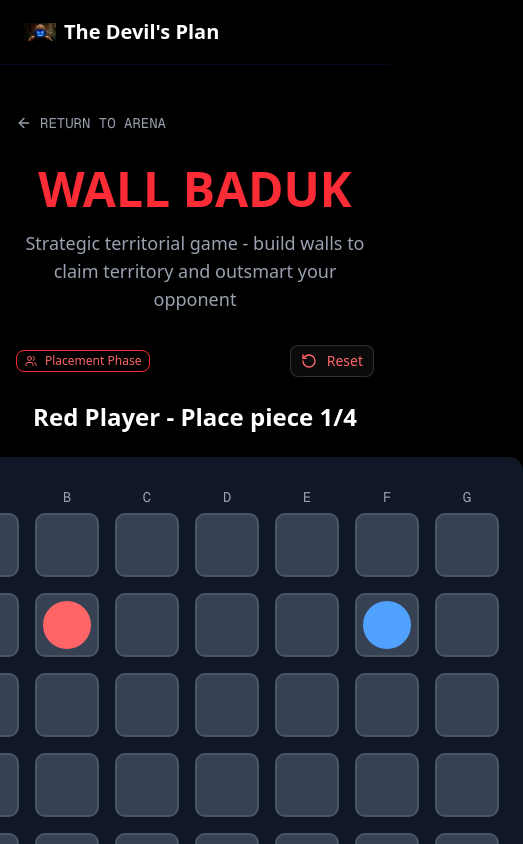
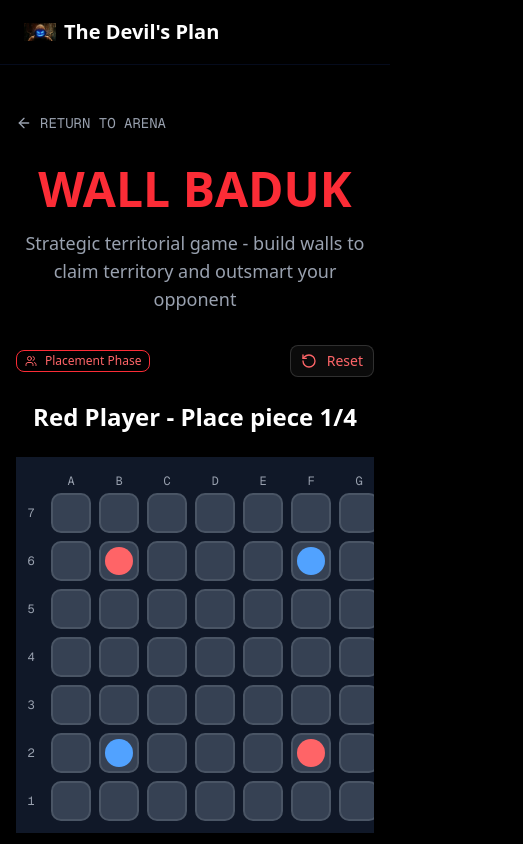
Before and after one commit to riannelimje/the-devils-plan, a Next.js app: page /games/wallBaduk in a window 390 px wide. Both pictures are taken after a click on the button "START GAME". Shown: the top 844 px of the page, 523 px wide, since content can reach past the window. Built offline with nearby package versions, Linux system fonts and the light colour scheme.

Commit message:
add analytics and mobile responsiveness

```diff
--- a/package.json
+++ b/package.json
@@ -16,6 +16,7 @@
     "@radix-ui/react-switch": "^1.2.4",
     "@radix-ui/react-tabs": "^1.1.11",
     "@supabase/supabase-js": "^2.49.8",
+    "@vercel/analytics": "^1.6.1",
     "class-variance-authority": "^0.7.1",
     "clsx": "^2.1.1",
     "framer-motion": "^12.23.26",
--- a/src/app/games/wallBaduk/page.tsx
+++ b/src/app/games/wallBaduk/page.tsx
@@ -715,18 +715,18 @@
 
     // Column headers
     const colHeaders = []
-    colHeaders.push(<div key="corner" className="w-16 h-8" />) // Corner space
+    colHeaders.push(<div key="corner" className="w-10 sm:w-16 h-6 sm:h-8" />) // Corner space
     for (let col = 0; col < BOARD_SIZE; col++) {
       colHeaders.push(
         <div
           key={`col-header-${col}`}
-          className="w-16 h-8 flex items-center justify-center text-gray-400 text-sm font-mono"
+          className="w-10 sm:w-16 h-6 sm:h-8 flex items-center justify-center text-gray-400 text-xs sm:text-sm font-mono"
         >
           {getColLabel(col)}
         </div>,
       )
       if (col < BOARD_SIZE - 1) {
-        colHeaders.push(<div key={`col-spacer-${col}`} className="w-4 h-8" />)
+        colHeaders.push(<div key={`col-spacer-${col}`} className="w-2 sm:w-4 h-6 sm:h-8" />)
       }
     }
     boardElements.push(
@@ -743,7 +743,7 @@
       rowElements.push(
         <div
           key={`row-label-${row}`}
-          className="w-16 h-16 flex items-center justify-center text-gray-400 text-sm font-mono"
+          className="w-10 sm:w-16 h-10 sm:h-16 flex items-center justify-center text-gray-400 text-xs sm:text-sm font-mono"
         >
           {getRowLabel(row)}
         </div>,
@@ -759,7 +759,7 @@
         rowElements.push(
           <div
             key={`square-${row}-${col}`}
-            className={`w-16 h-16 rounded-lg cursor-pointer transition-all duration-200 flex items-center justify-center border-2 ${
+            className={`w-10 sm:w-16 h-10 sm:h-16 rounded-lg cursor-pointer transition-all duration-200 flex items-center justify-center border-2 ${
               isValidMove
                 ? "bg-emerald-600 border-emerald-500"
                 : isPendingWall
@@ -777,7 +777,7 @@
             {/* Counter */}
             {counter && (
               <div
-                className={`w-12 h-12 rounded-full cursor-pointer transition-all duration-200 ${
+                className={`w-7 sm:w-12 h-7 sm:h-12 rounded-full cursor-pointer transition-all duration-200 ${
                   counter.color === "red" ? "bg-red-400" : "bg-blue-400"
                 } ${selectedCounter === counter.id ? "ring-2 ring-white scale-110" : "hover:scale-105"}`}
                 onClick={(e) => {
@@ -801,7 +801,7 @@
           rowElements.push(
             <div
               key={`vwall-${row}-${col}`}
-              className={`w-4 h-16 cursor-pointer transition-all duration-200 rounded-sm flex items-center justify-center ${
+              className={`w-2 sm:w-4 h-10 sm:h-16 cursor-pointer transition-all duration-200 rounded-sm flex items-center justify-center ${
                 vSlot?.occupied
                   ? vSlot.color === "red"
                     ? "bg-red-400"
@@ -817,7 +817,7 @@
               }}
             >
               {vSlot?.occupied && (
-                <div className={`w-2 h-12 rounded-sm ${vSlot.color === "red" ? "bg-red-500" : "bg-blue-500"}`} />
+                <div className={`w-1 sm:w-2 h-7 sm:h-12 rounded-sm ${vSlot.color === "red" ? "bg-red-500" : "bg-blue-500"}`} />
               )}
             </div>,
           )
@@ -835,7 +835,7 @@
         const hRowElements = []
 
         // Empty space for row label
-        hRowElements.push(<div key="row-spacer" className="w-16 h-4" />)
+        hRowElements.push(<div key="row-spacer" className="w-10 sm:w-16 h-2 sm:h-4" />)
 
         for (let col = 0; col < BOARD_SIZE; col++) {
           const hSlot = wallSlots.find((s) => s.type === "horizontal" && s.row === row && s.col === col)
@@ -848,7 +848,7 @@
           hRowElements.push(
             <div
               key={`hwall-${row}-${col}`}
-              className={`w-16 h-4 cursor-pointer transition-all duration-200 rounded-sm flex items-center justify-center ${
+              className={`w-10 sm:w-16 h-2 sm:h-4 cursor-pointer transition-all duration-200 rounded-sm flex items-center justify-center ${
                 hSlot?.occupied
                   ? hSlot.color === "red"
                     ? "bg-red-400"
@@ -864,14 +864,14 @@
               }}
             >
               {hSlot?.occupied && (
-                <div className={`w-12 h-2 rounded-sm ${hSlot.color === "red" ? "bg-red-500" : "bg-blue-500"}`} />
+                <div className={`w-7 sm:w-12 h-1 sm:h-2 rounded-sm ${hSlot.color === "red" ? "bg-red-500" : "bg-blue-500"}`} />
               )}
             </div>,
           )
 
           // Add spacer for vertical wall slots (except after last column)
           if (col < BOARD_SIZE - 1) {
-            hRowElements.push(<div key={`spacer-${row}-${col}`} className="w-4 h-4" />)
+            hRowElements.push(<div key={`spacer-${row}-${col}`} className="w-2 sm:w-4 h-2 sm:h-4" />)
           }
         }
 
@@ -1086,8 +1086,8 @@
             </div>
 
             {/* Game Board */}
-            <div className="flex justify-center mb-6">
-              <div className="bg-gray-900 p-6 rounded-xl">{renderBoard()}</div>
+            <div className="flex justify-center mb-6 overflow-x-auto">
+              <div className="bg-gray-900 p-3 sm:p-6 rounded-xl">{renderBoard()}</div>
             </div>
 
             {/* Player Status */}
--- a/src/app/layout.tsx
+++ b/src/app/layout.tsx
@@ -2,6 +2,8 @@
 import { Geist, Geist_Mono } from "next/font/google";
 import "./globals.css";
 import { ThemeProvider } from "@/components/ThemeProvider";
+import { Analytics } from "@vercel/analytics/next";
+
 const geistSans = Geist({
   variable: "--font-geist-sans",
   subsets: ["latin"],
@@ -41,6 +43,7 @@
           disableTransitionOnChange={false}
         >
           {children}
+          <Analytics />
         </ThemeProvider>
       </body>
     </html>
```
Also changed, not shown: 1 other file (tests, documents, lock files or other folders).
